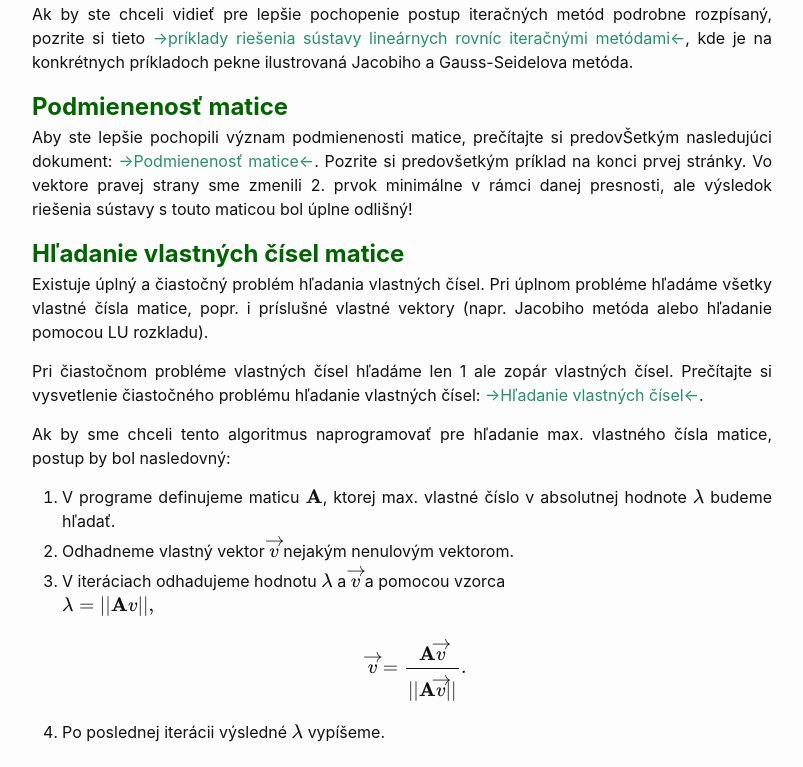
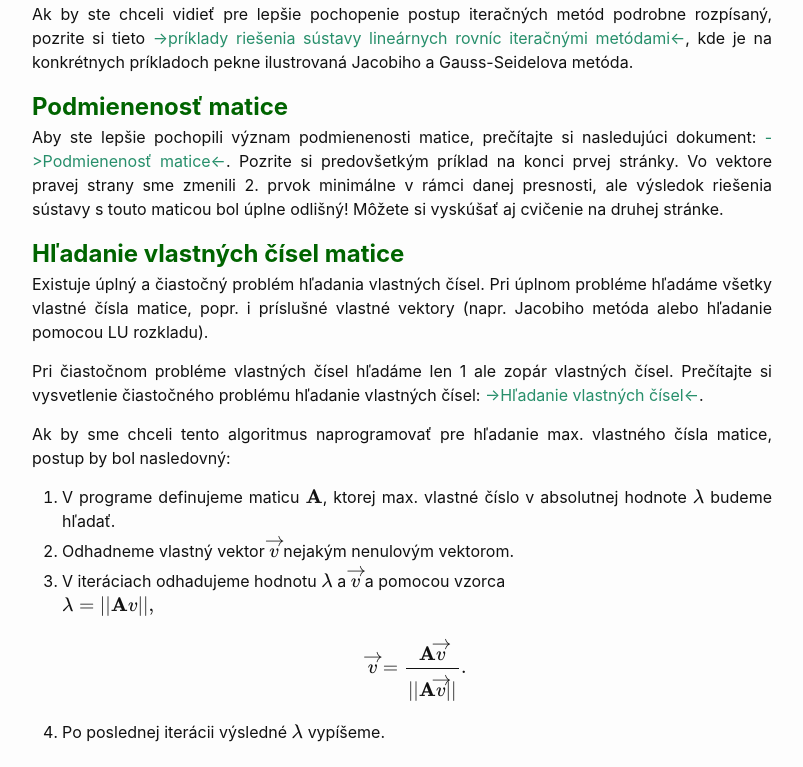
Before and after one commit to maslarova/maslarova.github.io, a Jekyll site: the page built from _posts/2021-03-11-cvicenie4.md, in a window 1280 px wide and 900 px high, scrolled down 963 px, cut to the strip 133-900 px from the top of the window. Shown: the whole strip, without its empty margins (238-1041 px from the left). Built offline with Jekyll 4.4.1, drawn with Linux system fonts in a browser that asks for light colours.

Commit message:
2021-03-11-cvicenie4.md

```diff
--- a/_posts/2021-03-11-cvicenie4.md
+++ b/_posts/2021-03-11-cvicenie4.md
@@ -36,7 +36,8 @@
 Ak by ste chceli vidieť pre lepšie pochopenie postup iteračných metód podrobne rozpísaný, pozrite si tieto [->príklady riešenia sústavy lineárnych rovníc iteračnými metódami<-](https://college.cengage.com/mathematics/larson/elementary_linear/5e/students/ch08-10/chap_10_2.pdf), kde je na konkrétnych príkladoch pekne ilustrovaná Jacobiho a Gauss-Seidelova metóda. <br />
 
 <span style="color:DarkGreen"> <font size="+2"><b>Podmienenosť matice</b></font></span><br>
-Aby ste lepšie pochopili význam podmienenosti matice, prečítajte si predovŠetkým nasledujúci dokument: [->Podmienenosť matice<-](http://kfe.fjfi.cvut.cz/~matysma4/nme/cv04/podminenostmatice.pdf). Pozrite si predovšetkým príklad na konci prvej stránky. Vo vektore pravej strany sme zmenili 2. prvok minimálne v rámci danej presnosti, ale výsledok riešenia sústavy s touto maticou bol úplne odlišný!
+Aby ste lepšie pochopili význam podmienenosti matice, prečítajte si nasledujúci dokument: [->Podmienenosť matice<-](http://kfe.fjfi.cvut.cz/~matysma4/nme/cv04/podminenostmatice.pdf). Pozrite si predovšetkým príklad na konci prvej stránky. Vo vektore pravej strany sme zmenili 2. prvok minimálne v rámci danej presnosti, ale výsledok riešenia sústavy s touto maticou bol úplne odlišný!
+Môžete si vyskúšať aj cvičenie na druhej stránke.
 
 <span style="color:DarkGreen"> <font size="+2"><b>Hľadanie vlastných čísel matice</b></font></span><br>
 Existuje úplný a čiastočný problém hľadania vlastných čísel. Pri úplnom probléme hľadáme všetky vlastné čísla matice, popr. i príslušné vlastné vektory (napr. Jacobiho metóda alebo hľadanie pomocou LU rozkladu).
```
